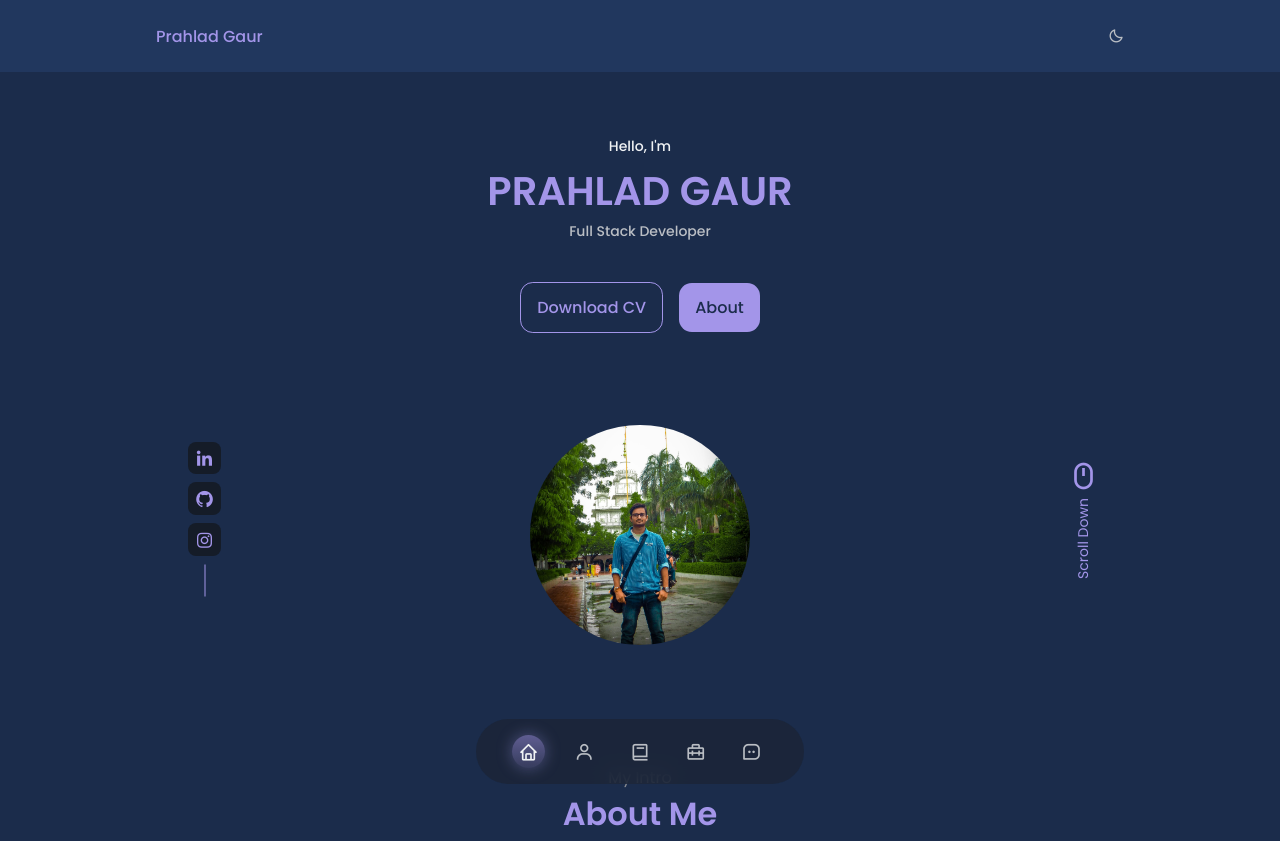
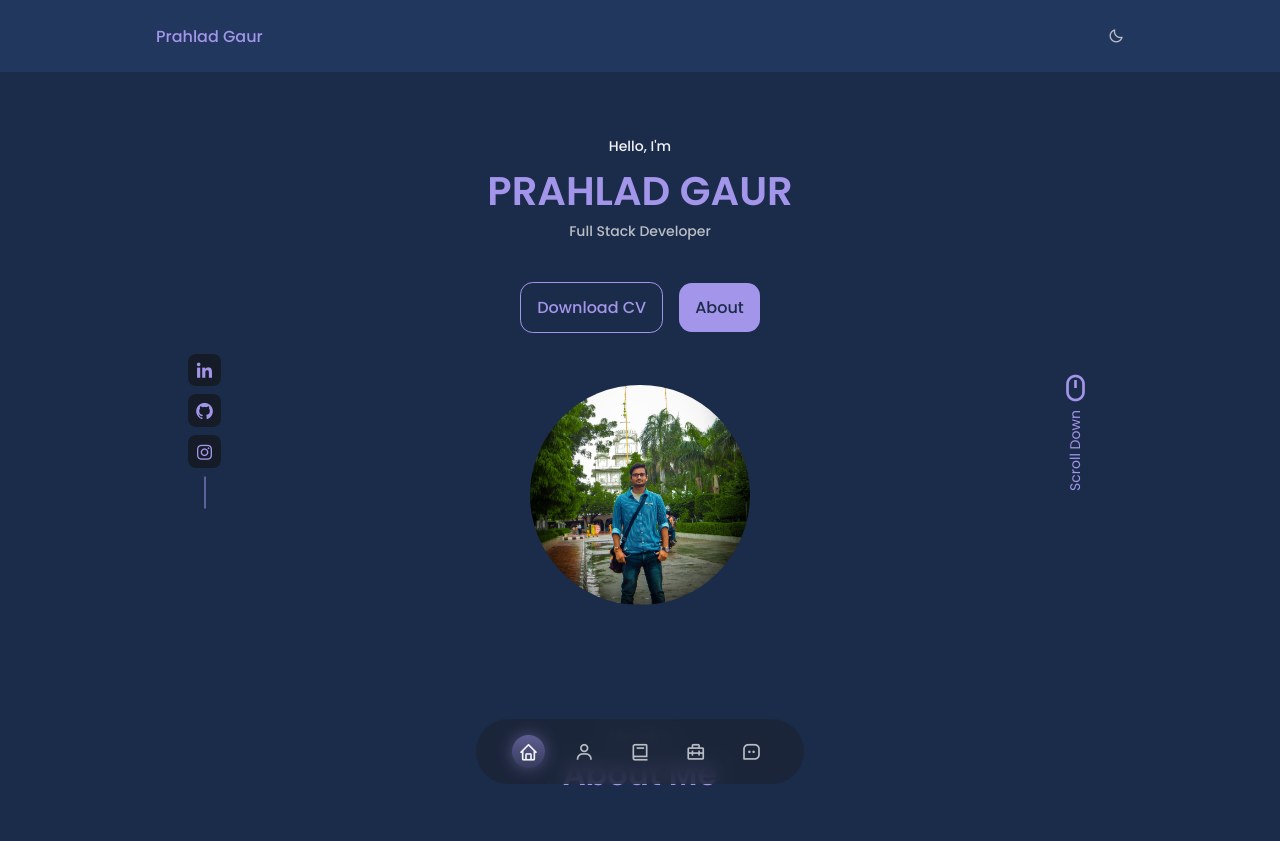
Before and after one commit to prahladgaur/Prahlad_Portfolio, a plain HTML site: page index.html in a window 1280 px wide. Shown: the top 841 px of the page. Drawn offline with nearby package versions, Linux system fonts and the light colour scheme.

Commit message:
Update styles.css

```diff
--- a/assets/css/styles.css
+++ b/assets/css/styles.css
@@ -301,7 +301,7 @@ body.light-theme {
 /*=============== HOME ===============*/
 .home__container {
   position: relative;
-  row-gap: 4.5rem;
+  row-gap: 2rem;
   padding-top: 2rem;
 }
 
@@ -361,7 +361,7 @@ body.light-theme {
 }
 
 .home__social {
-  bottom: 5rem;
+  bottom: 8rem;
   left: 2rem;
   display: grid;
   row-gap: 0.5rem;
@@ -393,8 +393,8 @@ body.light-theme {
 
 .home__scroll {
   color: var(--first-color);
-  right: 0rem;
-  bottom: 6rem;
+  right: .5rem;
+  bottom: 9rem;
   display: grid;
   row-gap: 2.25rem;
   justify-items: center;
```
